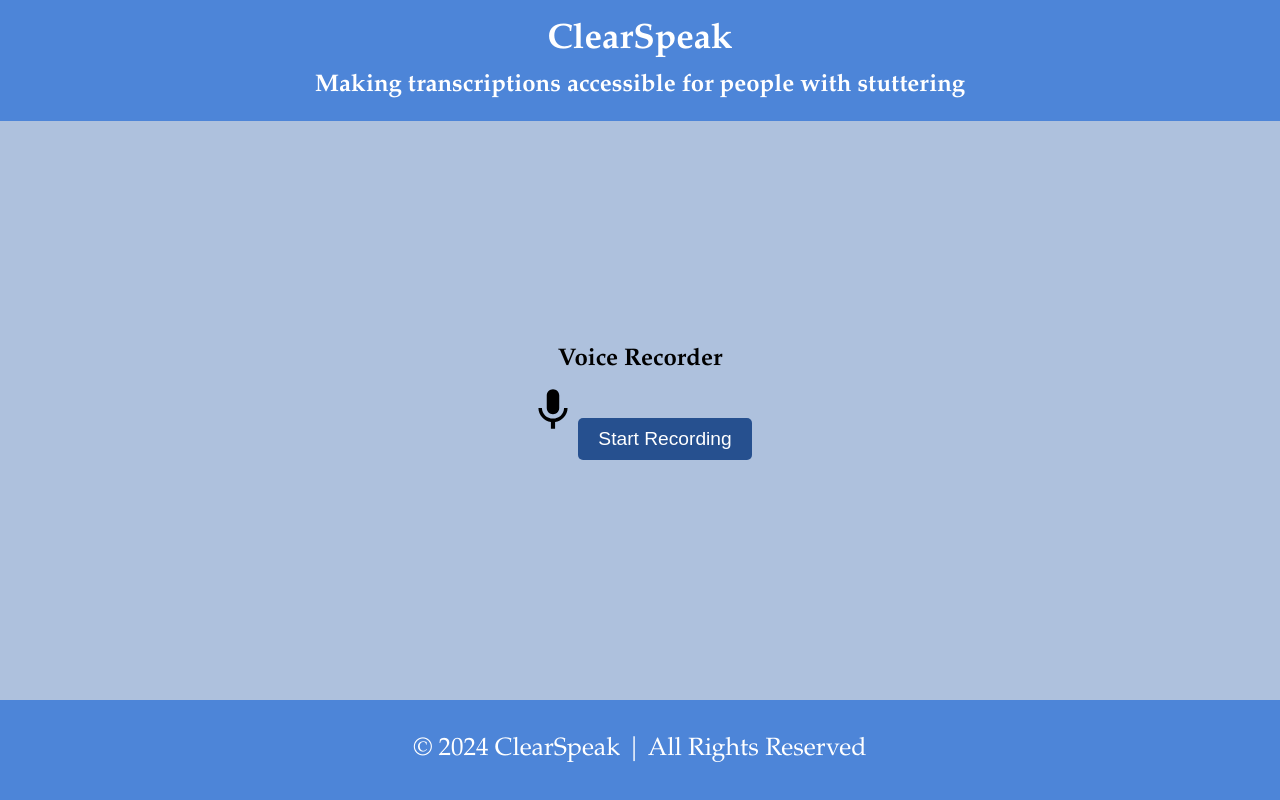
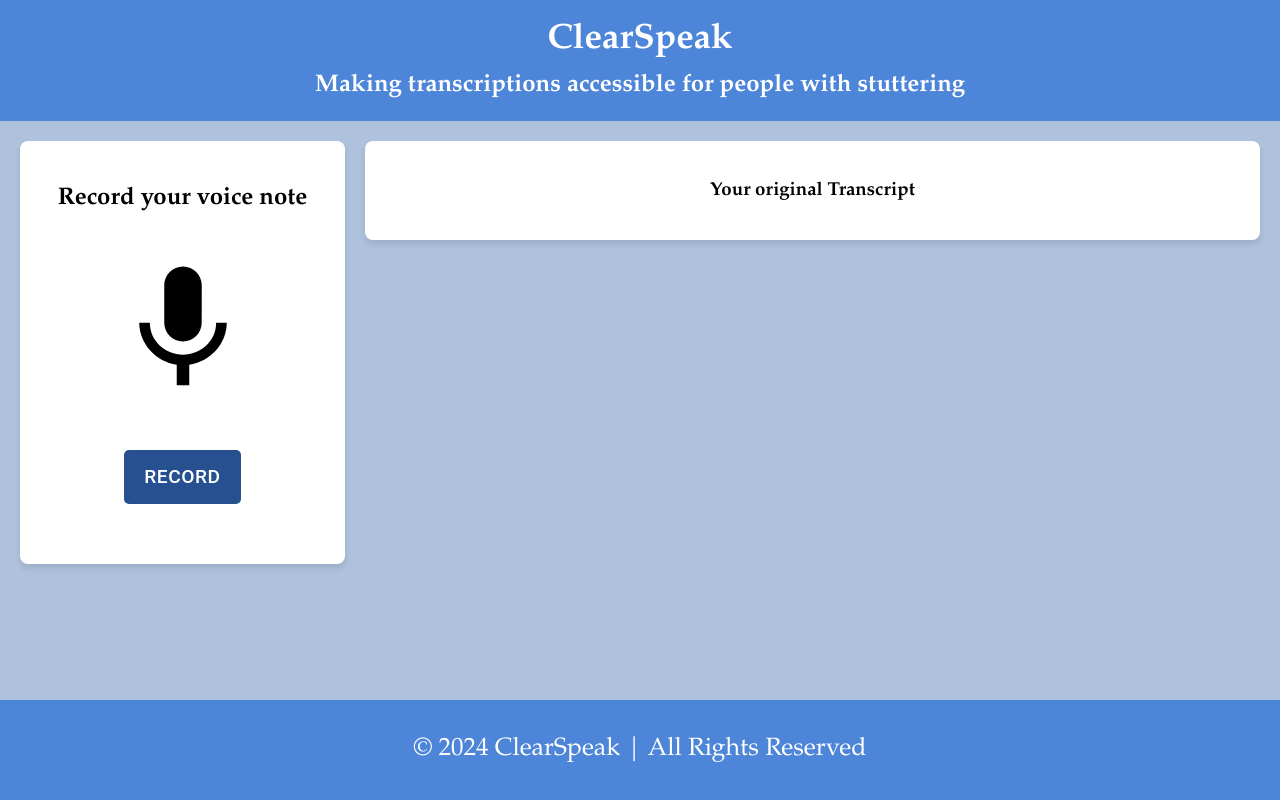
Before and after one commit to anushakal/ClearSpeak, a React (Create React App) app in the folder clear/: page / in a window 1280 px wide. Built offline with nearby package versions, Linux system fonts and the light colour scheme.

Commit message:
Layout changes

```diff
--- a/clear/package.json
+++ b/clear/package.json
@@ -6,6 +6,7 @@
     "@emotion/react": "^11.13.5",
     "@emotion/styled": "^11.13.5",
     "@mui/icons-material": "^6.1.8",
+    "@mui/lab": "^6.0.0-beta.16",
     "@mui/material": "^6.1.8",
     "@testing-library/jest-dom": "^5.17.0",
     "@testing-library/react": "^13.4.0",
--- a/clear/src/App.css
+++ b/clear/src/App.css
@@ -30,32 +30,65 @@
 .main-content {
   flex: 1;
   display: flex;
-  justify-content: center;
+  justify-content: space-between;
+  align-items: flex-start;
+  flex-direction: row; /* Two-column layout */
+  gap: 20px; /* Spacing between columns */
+  padding: 20px;
+}
+
+/* Left Column Styling */
+.left-column {
+  flex: 1; /* Takes 60% of the container width */
+  width: 30%; /* Explicit fallback width */
+  display: flex;
+  flex-direction: column;
   align-items: center;
+  justify-content: flex-start;
+  padding: 20px;
+  border-radius: 8px;
+  box-shadow: 0 4px 6px rgba(0, 0, 0, 0.1);
+  background-color: white; /* Optional for better visibility */
+}
+
+/* Right Column Styling */
+.right-column {
+  flex: 3; /* Takes 40% of the container width */
+  width: 70%; /* Explicit fallback width */
+  display: flex;
   flex-direction: column;
-  padding: 0px;
+  align-items: center;
+  justify-content: flex-start;
+  padding: 20px;
+  border-radius: 8px;
+  box-shadow: 0 4px 6px rgba(0, 0, 0, 0.1);
+  background-color: white; /* Optional for better visibility */
 }
+
+
 
 /* Voice Recording Section */
 .recording-section {
+  width: 100%;
   text-align: center;
   margin-bottom: 20px;
 }
 
 .recording-section h3 {
   font-size: 1.5rem;
-  margin-bottom: 10px;
+  margin-bottom: 20px;
+  color: #000000;
 }
 
 /* Mic Icon */
 .recording-section .MuiSvgIcon-root {
-  font-size: 50px;
-  margin-bottom: 10px;
+  font-size: 150px;
+  margin: 20px 0;
   transition: color 0.3s;
 }
 
 /* Recording Button */
-.recording-section .record-button {
+.recording-section #record-button {
   font-size: 1.2rem;
   padding: 10px 20px;
   background-color: #26508f;
@@ -64,15 +97,17 @@
   border-radius: 5px;
   cursor: pointer;
   transition: background-color 0.3s, box-shadow 0.3s;
+  margin-top: 20px;
+  margin-bottom: 20px;
 }
 
-.recording-section .record-button:focus {
+.recording-section #record-button:focus {
   outline: 3px solid #113872; /* Light green focus outline */
   outline-offset: 4px;
   box-shadow: 0 0 5px rgba(25, 71, 209, 0.4);
 }
 
-.recording-section .record-button:hover {
+.recording-section #record-button:hover {
   background-color: #113872; /* Darker green for hover */
 }
 
--- a/clear/src/App.js
+++ b/clear/src/App.js
@@ -1,6 +1,7 @@
 import React, { useState, useRef } from 'react';
 import './App.css';
 import MicIcon from '@mui/icons-material/Mic';
+import { ToggleButton } from '@mui/material';
 
 function App() {
   const [isRecording, setIsRecording] = useState(false);
@@ -87,21 +88,34 @@ function App() {
       </header>
 
       <main className="main-content">
-        {/* Voice Recording Section */}
+        {/* Left Column */}
+        <div className="left-column">
         <section className="recording-section" aria-labelledby="recording-title">
-          <h3 id="recording-title">Voice Recorder</h3>
+          <div class="row heading-row">
+          <h3 id="recording-title">Record your voice note</h3>
+          </div>
+
+          <div class="row icon-row">
           <MicIcon
             aria-hidden="true"
             sx={{ fontSize: 50, color: isRecording ? 'red' : 'black' }}
           />
-          <button
-            className="record-button"
-            onClick={toggleRecording}
+          </div>
+
+          <div className="row button-row">
+          <ToggleButton id="record-button"
+            value="record"
+            selected={isRecording}
+            onChange={toggleRecording}
             aria-pressed={isRecording}
             aria-label={isRecording ? 'Stop recording' : 'Start recording'}
           >
-            {isRecording ? 'Stop Recording' : 'Start Recording'}
-          </button>
+            {isRecording ? 'Stop' : 'Record'}
+          </ToggleButton>
+        </div>
+
+
+          <div class="row recorded-audio-row">
           {audioUrl && (
             <div>
               <audio
@@ -111,9 +125,14 @@ function App() {
               />
             </div>
           )}
+          </div>
         </section>
+        </div>
 
-        {/* Show Transcription Button */}
+
+         {/* Right Column */}
+        <div className="right-column">
+        <h3 id="recording-title">Your original Transcript</h3>
         {audioUrl && (
           <section className="transcription-section" aria-labelledby="transcription-title">
             <button
@@ -135,6 +154,7 @@ function App() {
             <p aria-live="polite">{transcription}</p>
           </section>
         )}
+      </div>
       </main>
 
       <footer className="footer">
```
Also changed, not shown: 1 other file (tests, documents, lock files or other folders).
